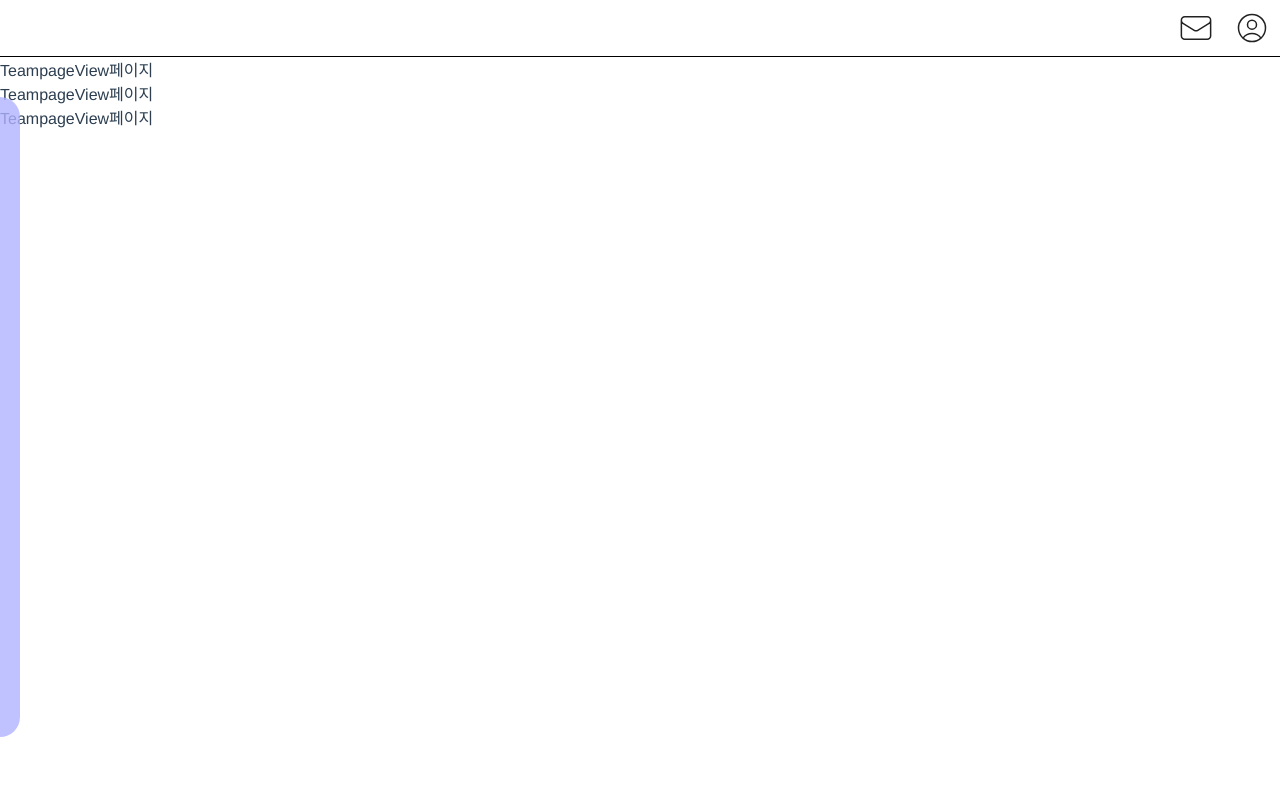
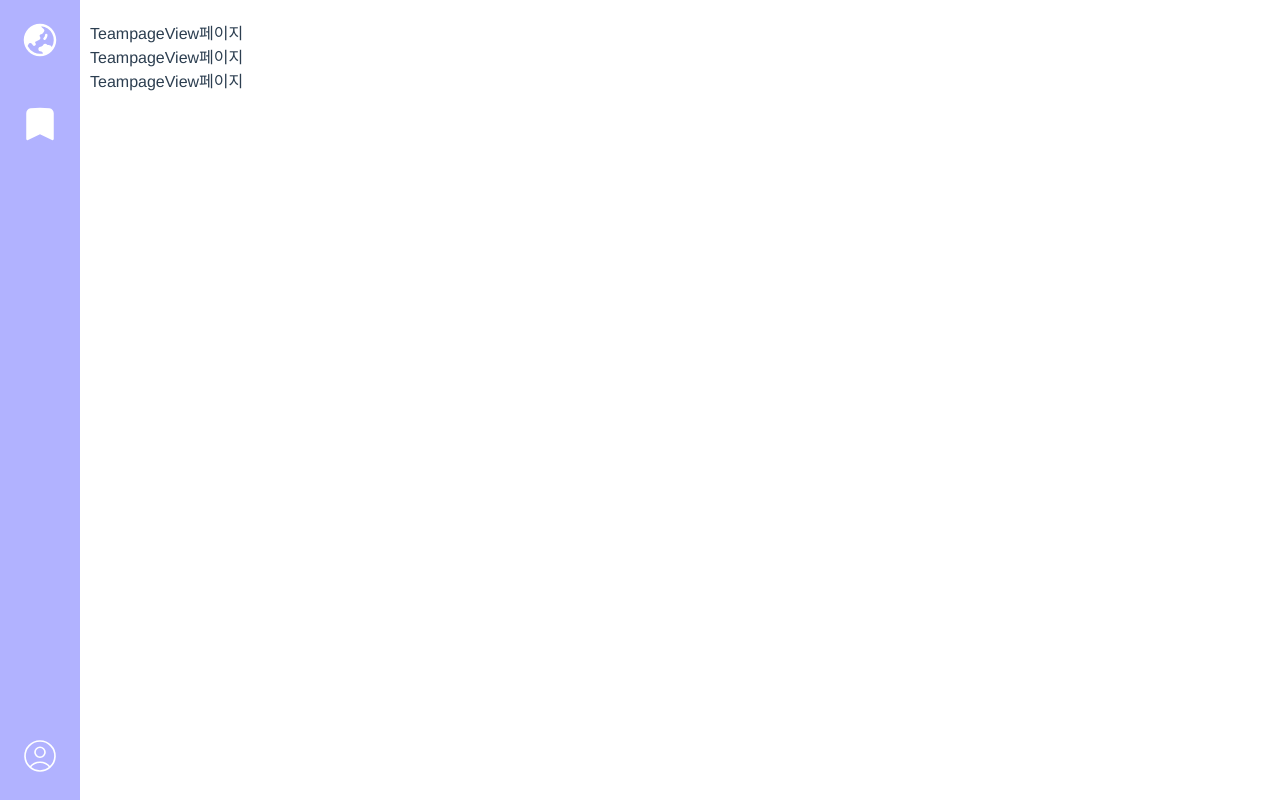
Before and after one commit to springvuet-front/frontend, a Vue app: page /teampage in a window 1280 px wide. Built offline with nearby package versions, Linux system fonts and the light colour scheme.

Commit message:
Change Mainpage UI

```diff
--- a/src/App.vue
+++ b/src/App.vue
@@ -1,6 +1,4 @@
 <template>
-  <div id="app">
-  </div>
   <router-view/>
 </template>
 
--- a/src/components/LeftMenu.vue
+++ b/src/components/LeftMenu.vue
@@ -1,6 +1,7 @@
 <template>
     <aside class="side-bar">
-      <div class="left-menu">
+        <div class="top">
+            <div class="icon">
                 <router-link to="/community">
                     <svg xmlns="http://www.w3.org/2000/svg" viewBox="0 0 24 24" fill="currentColor" class="w-6 h-6">
                         <path d="M15.75 8.25a.75.75 0 0 1 .75.75c0 1.12-.492 2.126-1.27 2.812a.75.75 0 1 1-.992-1.124A2.243 2.243 0 0 0 15 9a.75.75 0 0 1 .75-.75Z" />
@@ -9,11 +10,22 @@
                 </router-link>
             </div>
 
-      <div class="left-menu">
+            <div class="icon">
                 <router-link to="/bookmark">
                     <svg xmlns="http://www.w3.org/2000/svg" viewBox="0 0 24 24" fill="currentColor" class="w-6 h-6">
                         <path fill-rule="evenodd" d="M6.32 2.577a49.255 49.255 0 0 1 11.36 0c1.497.174 2.57 1.46 2.57 2.93V21a.75.75 0 0 1-1.085.67L12 18.089l-7.165 3.583A.75.75 0 0 1 3.75 21V5.507c0-1.47 1.073-2.756 2.57-2.93Z" clip-rule="evenodd" />
                     </svg>
+                </router-link>
+            </div>
+        </div>
+
+        <div class="bottom">
+            <router-link to="">
+                <div class="icon">
+                    <svg xmlns="http://www.w3.org/2000/svg" fill="none" viewBox="0 0 24 24" strokeWidth={1.5} stroke="currentColor" className="w-6 h-6">
+                        <path strokeLinecap="round" strokeLinejoin="round" d="M17.982 18.725A7.488 7.488 0 0 0 12 15.75a7.488 7.488 0 0 0-5.982 2.975m11.963 0a9 9 0 1 0-11.963 0m11.963 0A8.966 8.966 0 0 1 12 21a8.966 8.966 0 0 1-5.982-2.275M15 9.75a3 3 0 1 1-6 0 3 3 0 0 1 6 0Z" />
+                    </svg>
+                </div>
             </router-link>
         </div>
     </aside>
@@ -25,27 +37,14 @@ color: inherit;   	    /* 부모 엘리먼트의 값을 물려받는다 */
   text-decoration: none;
   }
 
-:root{
---side-bar-width: 100px;
---side-bar-height: 80vh;
-}
-
   .side-bar {
   position: fixed;    /* 스크롤을 따라오도록 지정 */
-background-color: rgb(177, 178, 255, 80%);
-width: var(--side-bar-width);
-min-height: var(--side-bar-height);   /* 사이드바의 높이를 전체 화면 높이의 90%로 지정 */
-margin-top: calc((90vh - var(--side-bar-height)) / 2);    /* 사이드바 위와 아래의 마진을 동일하게 지정 */
-transform: translate(calc(var(--side-bar-width) * -0.8), 0);  /* X축 이동, Y축 고정  */
-border-radius: 0px 20px 20px 0px;
-transition: .5s;
+  background-color: rgb(177, 178, 255);
   display: flex;
   flex-direction: column;
-justify-content: center;
-}
-
-.side-bar:hover {
-transform: translate(-20px, 0);
+  justify-content: space-between;
+  height: 100vh;
+  width: 80px;
   }
 
   /* 모든 메뉴의 a에 속성값 부여 */
@@ -62,9 +61,9 @@ padding-left: 50px;
 
   <style scoped>
   svg{
-  width: 60px;
-  height: 60px;
-  color: #333;
+    width: 40px;
+    height: 40px;
+    color: #ffffff;
     margin: 20px;
   }
   </style>
--- a/src/components/TopbarMenu.vue
+++ /dev/null
@@ -1,91 +0,0 @@
-<template>
-  <nav>
-    <router-link to="">
-      <div class="icon">
-        <svg xmlns="http://www.w3.org/2000/svg" fill="none" viewBox="0 0 24 24" strokeWidth={1.5} stroke="currentColor" className="w-6 h-6">
-          <path strokeLinecap="round" strokeLinejoin="round" d="M21.75 6.75v10.5a2.25 2.25 0 0 1-2.25 2.25h-15a2.25 2.25 0 0 1-2.25-2.25V6.75m19.5 0A2.25 2.25 0 0 0 19.5 4.5h-15a2.25 2.25 0 0 0-2.25 2.25m19.5 0v.243a2.25 2.25 0 0 1-1.07 1.916l-7.5 4.615a2.25 2.25 0 0 1-2.36 0L3.32 8.91a2.25 2.25 0 0 1-1.07-1.916V6.75" />
-        </svg>
-      </div>
-    </router-link>
-
-    <router-link to="">
-      <div class="icon">
-        <svg xmlns="http://www.w3.org/2000/svg" fill="none" viewBox="0 0 24 24" strokeWidth={1.5} stroke="currentColor" className="w-6 h-6">
-          <path strokeLinecap="round" strokeLinejoin="round" d="M17.982 18.725A7.488 7.488 0 0 0 12 15.75a7.488 7.488 0 0 0-5.982 2.975m11.963 0a9 9 0 1 0-11.963 0m11.963 0A8.966 8.966 0 0 1 12 21a8.966 8.966 0 0 1-5.982-2.275M15 9.75a3 3 0 1 1-6 0 3 3 0 0 1 6 0Z" />
-        </svg>
-      </div>
-    </router-link>
-  </nav>
-</template>
-
-<style scoped>
-#app {
-  font-family: Avenir, Helvetica, Arial, sans-serif;
-  -webkit-font-smoothing: antialiased;
-  -moz-osx-font-smoothing: grayscale;
-  /*text-align: center;*/
-  color: #2c3e50;
-}
-
-nav {
-  display: flex;
-  justify-content: flex-end;
-  align-items: center;
-  border-bottom: 1px solid black;
-  height: 7vh;
-}
-
-.icon {
-  display: flex;
-  width: 36px;
-  height: 36px;
-  color: #222;
-  margin: 10px;
-}
-
-</style>
-
-<script>
-import $ from 'jquery';
-import { Bars3Icon, EnvelopeIcon, UserCircleIcon, GlobeAltIcon } from '@heroicons/vue/24/solid';
-import { TransitionGroup } from 'vue';
-export default {
-  name: 'TopbarMenu',
-  data () {
-    return {
-      toggle: this.enter,
-      show: this.enter,
-    }
-  },
-  watch: {
-    expanded() {
-      this.elementToggle = !this.elementToggle
-    }
-  },
-  methods: {
-    /* eslint-disable */
-    enter: function (el, done) {
-      this.toggle = this.leave
-      var left = (250 - (parseInt($('#left-menu-btn').css('width')) / 2)) + 'px'
-      $('.left-menu').stop().animate({left: '0vw'}, 800)
-      $('#left-menu-btn').stop().animate({left: left}, 800)
-      $('#left-menu-btn').css({transform: 'rotate(180deg)'})
-    },
-    leave: function (el, done) {
-      this.toggle = this.enter
-      var left = (0 - (parseInt($('#left-menu-btn').css('width')) / 2)) + 'px'
-      $('.left-menu').stop().animate({left: '-20vw'}, 800)
-      $('#left-menu-btn').stop().animate({left: left}, 800)
-      $('#left-menu-btn').css({transform: 'rotate(0deg)'})
-    },
-    resize: function () {
-      $(window).resize(function () {
-        var height = (window.innerHeight / 2) + 'px'
-        $('#left-menu-btn').css({'top': height})
-      })
-    }
-  },
-  components: { Bars3Icon, EnvelopeIcon, UserCircleIcon, TransitionGroup, GlobeAltIcon },
-}
-
-</script>
--- a/src/views/BookmarkView.vue
+++ b/src/views/BookmarkView.vue
@@ -1,19 +1,25 @@
 <template>
-  <TopbarMenu />
   <LeftMenu />
+
+  <div class="container">
     <div>BookmarkView페이지</div>
     <div>BookmarkView페이지</div>
     <div>BookmarkView페이지</div>
+  </div>
 </template>
 
+<style>
+  .container{
+    padding: 20px 90px;
+  }
+</style>
+
 <script>
-import TopbarMenu from '@/components/TopbarMenu.vue';
 import LeftMenu from '@/components/LeftMenu.vue';
 
 export default {
   name: 'BookmarkView',
   components: {
-    TopbarMenu,
     LeftMenu,
   },
 }
--- a/src/views/CommunityView.vue
+++ b/src/views/CommunityView.vue
@@ -1,19 +1,25 @@
 <template>
-  <TopbarMenu />
   <LeftMenu />
+
+  <div class="container">
     <div>CommunityView페이지</div>
     <div>CommunityView페이지</div>
     <div>CommunityView페이지</div>
+  </div>
 </template>
 
+<style>
+  #container{
+    padding: 20px 90px;
+  }
+</style>
+
   <script>
-import TopbarMenu from '@/components/TopbarMenu.vue';
 import LeftMenu from '@/components/LeftMenu.vue';
 
   export default {
     name: 'CommunityView',
     components: {
-      TopbarMenu,
       LeftMenu,
     },
   }
--- a/src/views/MypageView.vue
+++ b/src/views/MypageView.vue
@@ -1,19 +1,25 @@
 <template>
-    <TopbarMenu />
     <LeftMenu />
+
+    <div class="container">
       <div>MypageView페이지</div>
       <div>MypageView페이지</div>
       <div>MypageView페이지</div>
+    </div>
   </template>
 
+  <style scoped>
+    .container{
+      padding: 20px 90px;
+    }
+  </style>
+
     <script>
-  import TopbarMenu from '@/components/TopbarMenu.vue';
   import LeftMenu from '@/components/LeftMenu.vue';
 
     export default {
       name: 'MypageView',
       components: {
-        TopbarMenu,
         LeftMenu,
       },
     }
--- a/src/views/TeampageView.vue
+++ b/src/views/TeampageView.vue
@@ -1,19 +1,25 @@
 <template>
-    <TopbarMenu />
   <LeftMenu />
+
+  <div id="container">
     <div>TeampageView페이지</div>
     <div>TeampageView페이지</div>
     <div>TeampageView페이지</div>
+  </div>
 </template>
 
+<style scoped>
+  .container{
+    padding: 20px 90px;
+  }
+</style>
+
   <script>
-  import TopbarMenu from '@/components/TopbarMenu.vue';
   import LeftMenu from '@/components/LeftMenu.vue';
 
     export default {
       name: 'TeampageView',
       components: {
-        TopbarMenu,
         LeftMenu,
       },
     }
```
Lines whose indentation alone changed are shown as unchanged.
